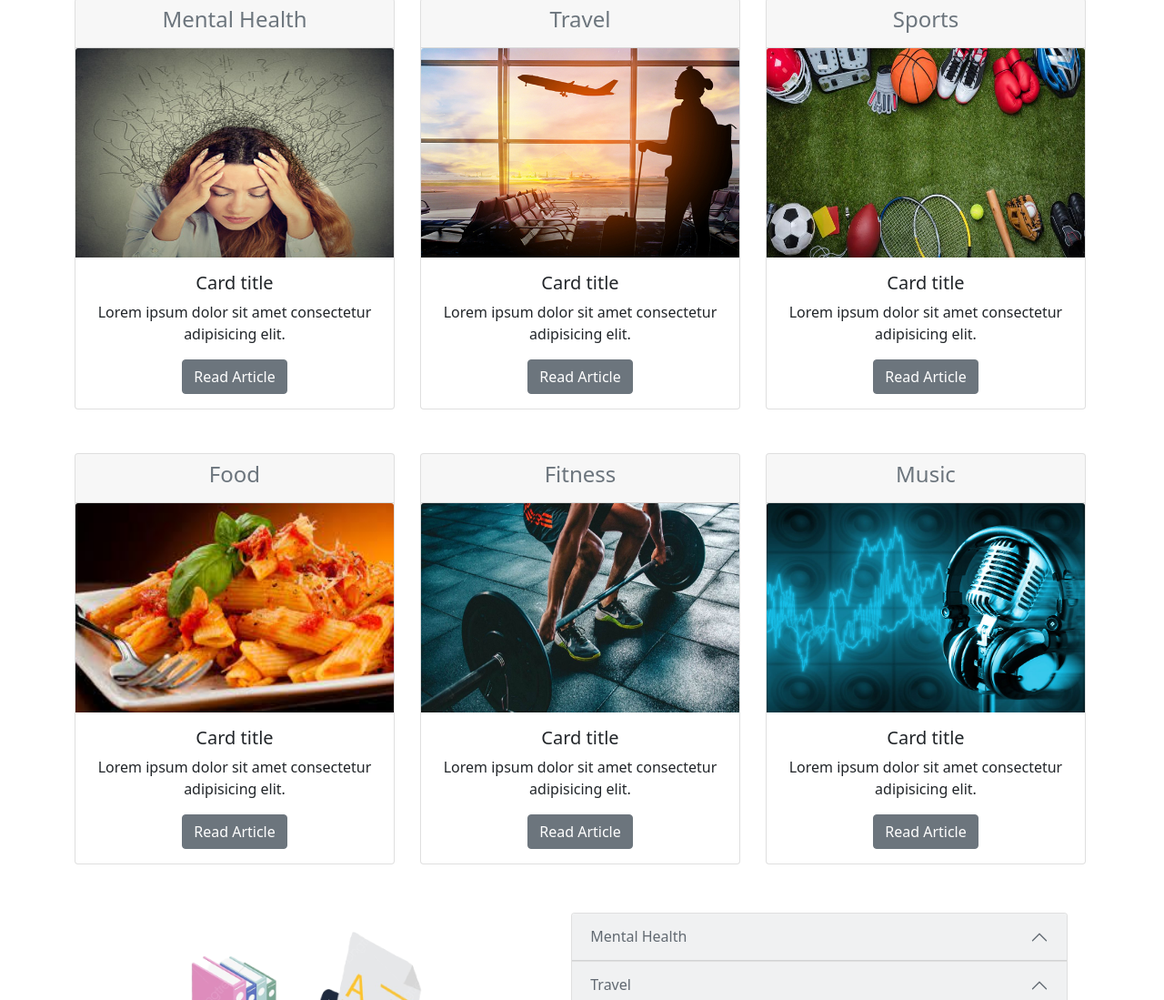
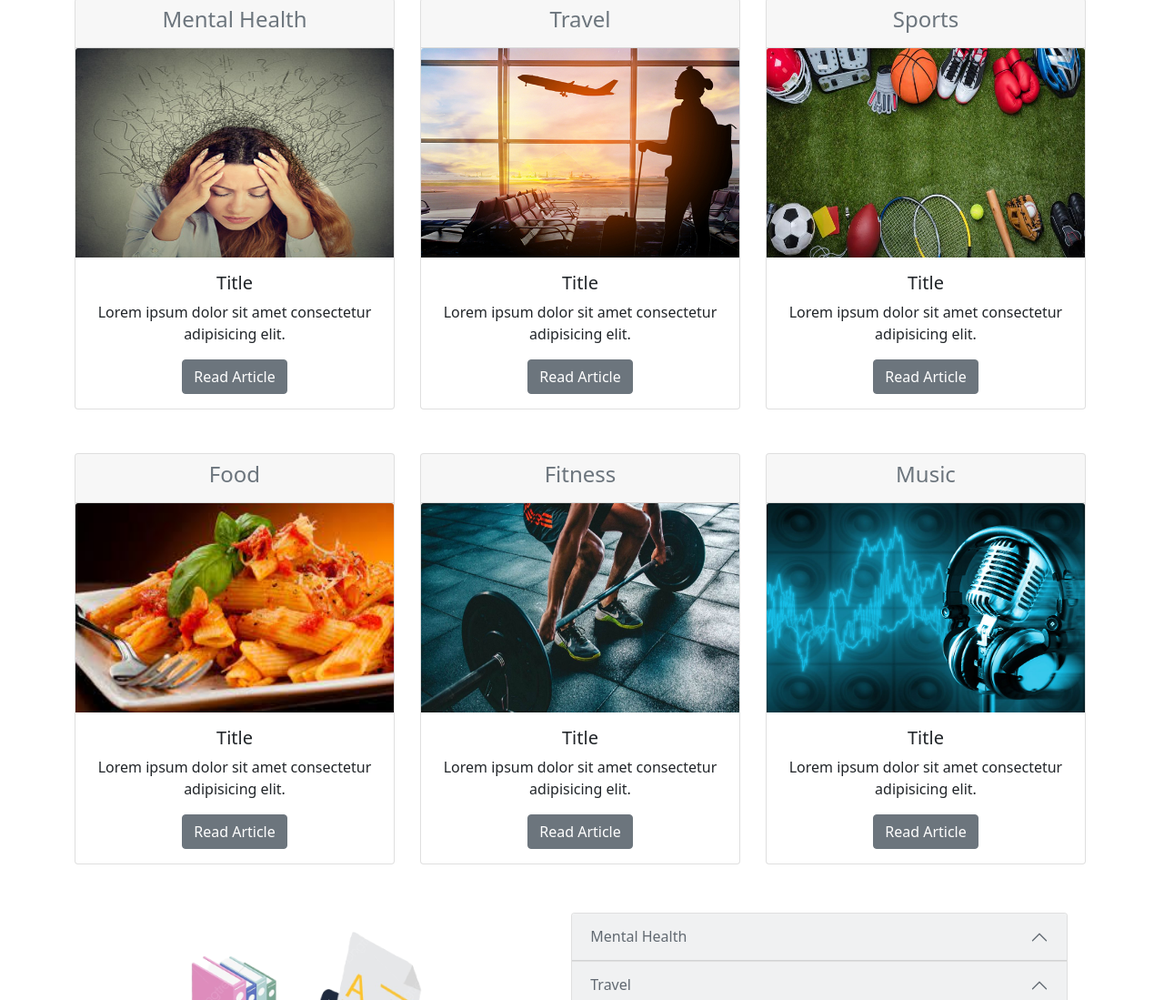
Before and after one commit to deepssherly/Articles-Point, a plain HTML site: page index.html in a window 1280 px wide. Shown: the part 968-2067 px from the top of the page at 91% size. Drawn offline with nearby package versions, Linux system fonts and the light colour scheme.

Commit message:
added files

```diff
--- a/index.html
+++ b/index.html
@@ -4,7 +4,7 @@
     <meta charset="UTF-8">
     <meta http-equiv="X-UA-Compatible" content="IE=edge">
     <meta name="viewport" content="width=device-width, initial-scale=1.0">
-    <title>Bootstrap</title>
+    <title>Articles Point</title>
     <link rel="stylesheet" href="https://cdn.jsdelivr.net/npm/bootstrap-icons@1.5.0/font/bootstrap-icons.css">
     <link href="sass/main.css" rel="stylesheet">
     <style>
@@ -55,7 +55,7 @@
                         </div>
                         <img src="assets/mental-health.jpg" class="card-img-top" alt="..." height="230">
                         <div class="card-body">
-                            <h5 class="card-title">Card title</h5>
+                            <h5 class="card-title">Title</h5>
                             <p>Lorem ipsum dolor sit amet consectetur adipisicing elit.</p>
                             <a href="#" class="btn btn-secondary">Read Article</a>
                         </div>
@@ -68,7 +68,7 @@
                         </div>
                         <img src="assets/travel.jpg" class="card-img-top" alt="..." height="230">
                         <div class="card-body">
-                            <h5 class="card-title">Card title</h5>
+                            <h5 class="card-title">Title</h5>
                             <p>Lorem ipsum dolor sit amet consectetur adipisicing elit.</p>
                             <a href="#" class="btn btn-secondary">Read Article</a>
                         </div>
@@ -81,7 +81,7 @@
                         </div>
                         <img src="assets/sports.jpg" class="card-img-top" alt="..." height="230">
                         <div class="card-body">
-                            <h5 class="card-title">Card title</h5>
+                            <h5 class="card-title">Title</h5>
                             <p>Lorem ipsum dolor sit amet consectetur adipisicing elit.</p>
                             <a href="#" class="btn btn-secondary">Read Article</a>
                         </div>
@@ -96,7 +96,7 @@
                         </div>
                         <img src="assets/food.jfif" class="card-img-top" alt="..." height="230">
                         <div class="card-body">
-                            <h5 class="card-title">Card title</h5>
+                            <h5 class="card-title">Title</h5>
                             <p>Lorem ipsum dolor sit amet consectetur adipisicing elit.</p>
                             <a href="#" class="btn btn-secondary">Read Article</a>
                         </div>
@@ -109,7 +109,7 @@
                         </div>
                         <img src="assets/fitness.jpg" class="card-img-top" alt="..." height="230">
                         <div class="card-body">
-                            <h5 class="card-title">Card title</h5>
+                            <h5 class="card-title">Title</h5>
                             <p>Lorem ipsum dolor sit amet consectetur adipisicing elit.</p> <a href="#" class="btn btn-secondary">Read Article</a>
                         </div>
                     </div>
@@ -121,7 +121,7 @@
                         </div>
                         <img src="assets/music.jpg" class="card-img-top" alt="..." height="230">
                         <div class="card-body">
-                            <h5 class="card-title">Card title</h5>
+                            <h5 class="card-title">Title</h5>
                             <p>Lorem ipsum dolor sit amet consectetur adipisicing elit.</p>
 
                             <a href="#" class="btn btn-secondary">Read Article</a>
```
Also changed, not shown: fitness.html (added), food.html (added), mentalhealth.html (added), music.html (added), sports.html (added), travel.html (added).
